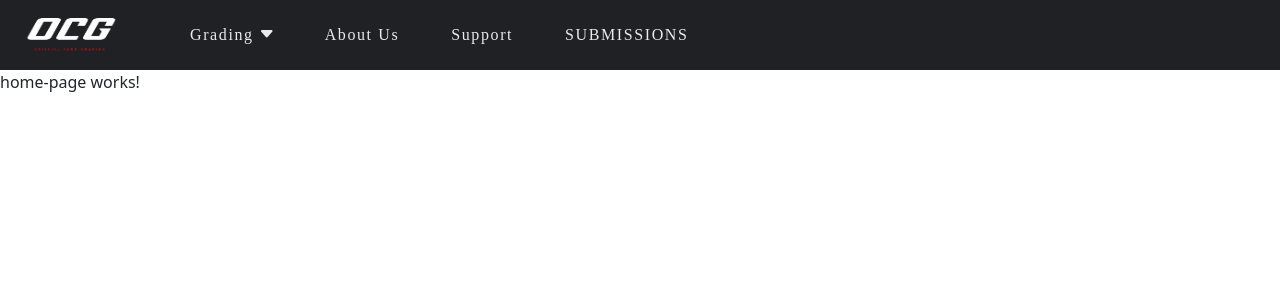
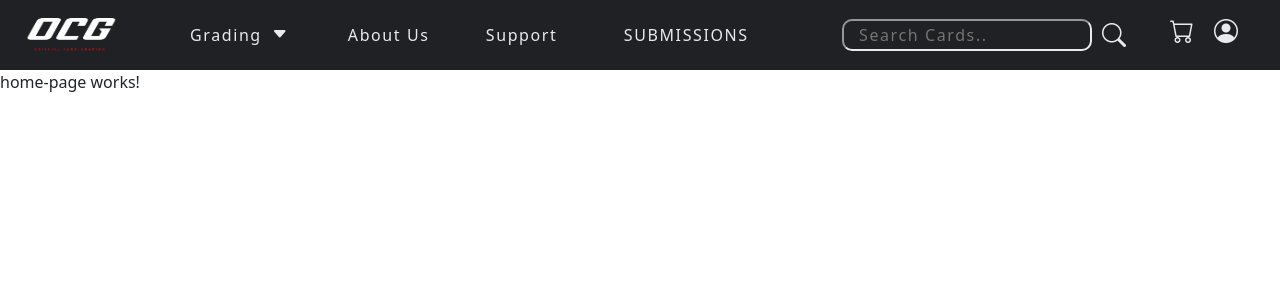
Before and after one commit to MargaridaSoares/OCG, an Angular app in the folder routing-app/: page /home-page in a window 1280 px wide. Shown: the top 300 px of the page. Built offline with nearby package versions, Linux system fonts and the light colour scheme.

Commit message:
Nav bar almost done

```diff
--- a/routing-app/src/app/components/nav-bar-button/nav-bar-button.component.css
+++ b/routing-app/src/app/components/nav-bar-button/nav-bar-button.component.css
@@ -1,9 +1,10 @@
 .layout-changes {
+    min-width: 90px;
     background: transparent;
     border-color: transparent;
     margin: 24px;
     letter-spacing: .1rem;
-    font-family: Montserrat;
+    font-family: inherit;
     font-size: medium;
     color: var(--font-normal);
 }
--- a/routing-app/src/app/components/nav-bar-drop-down/nav-bar-drop-down.component.css
+++ b/routing-app/src/app/components/nav-bar-drop-down/nav-bar-drop-down.component.css
@@ -2,12 +2,8 @@
     display: inline-block;
 }
 
-.erase-margin {
-    margin-bottom: 0px;
-    margin-left: 5px;
-}
 .dropdown-content {
-    margin-top: -10px;
+    margin-top: -40px;
     border-radius: 10px;
     display: none;
     position: absolute;
--- a/routing-app/src/app/components/nav-bar-drop-down/nav-bar-drop-down.component.html
+++ b/routing-app/src/app/components/nav-bar-drop-down/nav-bar-drop-down.component.html
@@ -1,7 +1,7 @@
 <div class="dropdown">
     <div class="alignment">
         <span class="layout-changes">{{titleLabel}}</span>
-        <h6 class="erase-margin"><i class="bi bi-caret-down-fill icon-color"></i></h6>
+        <h6 class="erase-margin"><i class="bi bi-caret-down-fill icon"></i></h6>
     </div>
 
     <div class="dropdown-content" fxLayout="column" fxLayoutAlign="space-around start" >
--- a/routing-app/src/app/nav-bar/nav-bar.component.css
+++ b/routing-app/src/app/nav-bar/nav-bar.component.css
@@ -27,19 +27,22 @@
     padding-bottom: 2px;
     border-color: var(--font-normal);
     border-radius: 10px;
-    margin: 24px;
+    margin: 24px 0px 24px 24px;
     letter-spacing: .1rem;
-    font-family: Montserrat;
+    font-family: inherit ;
     font-size: medium;
     color: var(--font-normal);
 }
 
-.background{
+.form-align {
+    display: flex;
+    flex-flow: row;
+}
+
+.background-right{
+    width: 100%;
+    display: flex;
     align-items: center;
     justify-content: end;
-    display: flex;
+    margin-right: 2rem;
 }
-
-.icon-color{
-    color: var(--font-normal);
-}
--- a/routing-app/src/app/nav-bar/nav-bar.component.html
+++ b/routing-app/src/app/nav-bar/nav-bar.component.html
@@ -9,12 +9,14 @@
         <app-nav-bar-button [label]="'Support'" [pageToGo]="'/support'"></app-nav-bar-button>
         <app-nav-bar-button [label]="'SUBMISSIONS'" [pageToGo]="'/submissions'"></app-nav-bar-button>
 
-        <!--<div class="background">
-            <form >
+        <div class="background-right">
+            <form class="alignment">
                 <input class="layout-changes-input" type="text" placeholder="Search Cards..">
-                <h4><i class="bi bi-search icon-color"></i></h4>
+                <h4 class="erase-margin"><i class="bi bi-search icon"></i></h4>
             </form>
-            <h4><i class="bi bi-cart icon-color"></i></h4>
-            <h4><i class="bi bi-person-circle icon-color"></i></h4>
-        </div>-->
+            <h4><i class="bi bi-cart icon"></i></h4>
+            <h4><i class="bi bi-person-circle icon"></i></h4>
+        </div>
+
+
 </div>
--- a/routing-app/src/styles.css
+++ b/routing-app/src/styles.css
@@ -12,12 +12,22 @@
     padding: 0;
 }
 
-.icon-color{
+.icon{
     color: var(--font-normal);
+    margin: 10px;
+}
+
+.icon:hover{
+    color: var(--font-highlight);
+}
+
+.erase-margin {
+    margin-bottom: 0px;
 }
 
 .layout-changes {
     background: transparent;
+    font-family: inherit !important;
     border-color: transparent;
     margin: 24px 0px 24px 24px;
     letter-spacing: .1rem;
```
